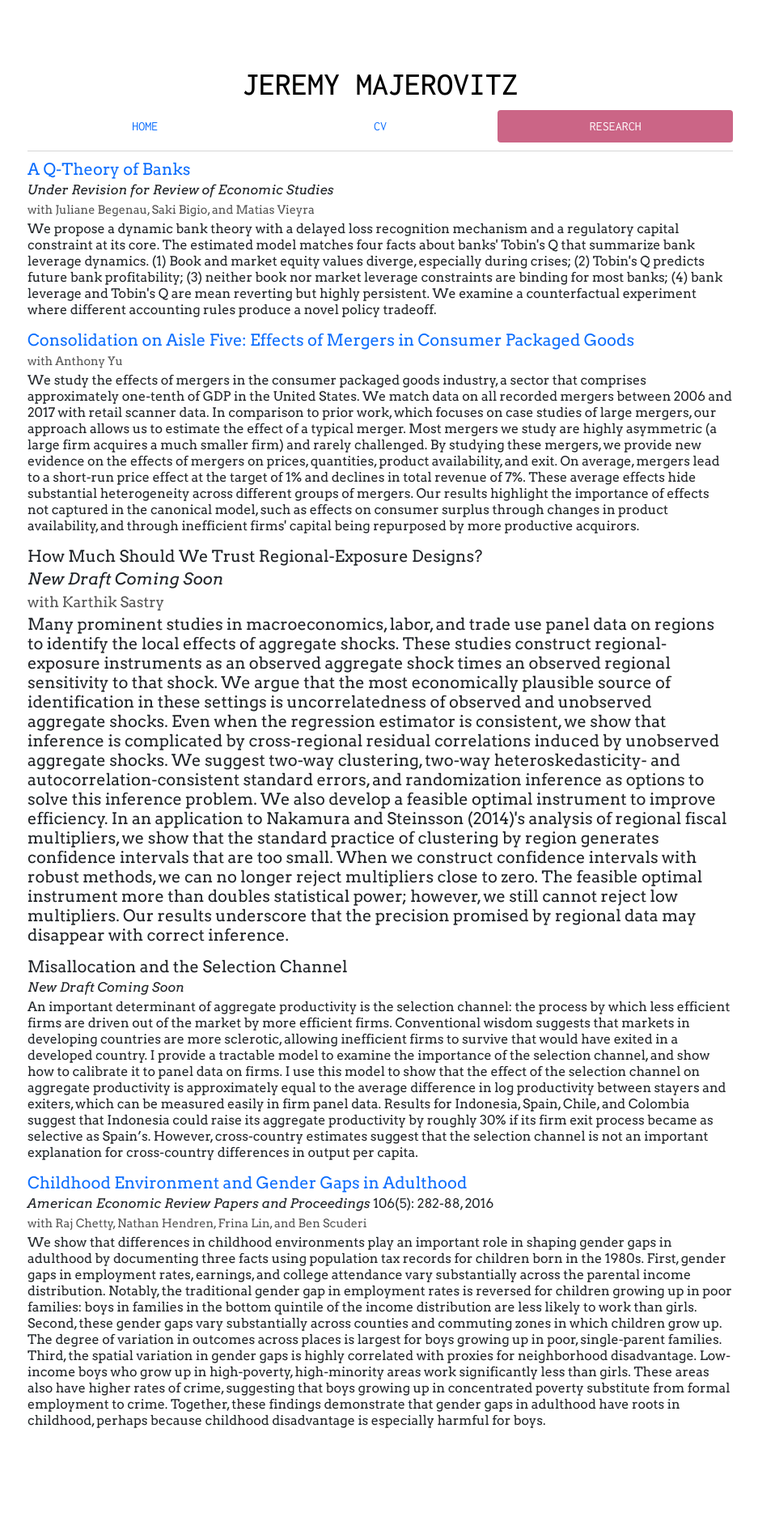
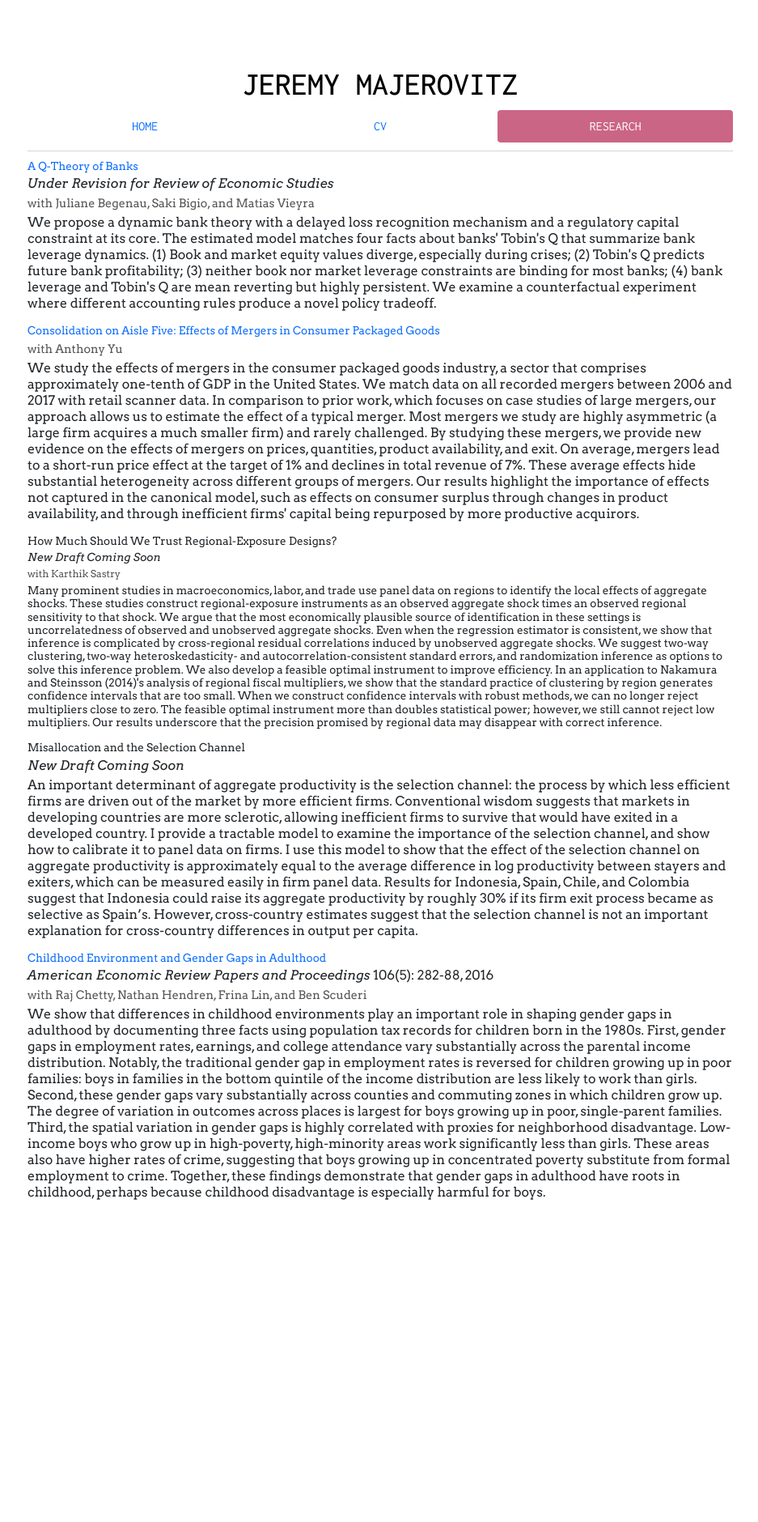
Before and after one commit to jmajic/jmajic.github.io, a Jekyll site: the page built from research/index.html, in a window 1280 px wide. Shown: the whole page at 81% size, without its empty margins (170-1107 px from the left). Built offline with Jekyll 4.4.1, drawn with Linux system fonts in a browser that asks for light colours; nearby versions of some CDN libraries; after the commit the page ends 1598 px from its top, so only the background shows below that.

Commit message:
Shrink the h5 headings a bit

```diff
--- a/css/main.css
+++ b/css/main.css
@@ -62,5 +62,6 @@ h4 a, h5 a, h6 a{text-decoration: none; }
 .statatitle{padding-right:3px}
 .researchpaper{line-height:20px;margin-bottom:15px}
 .researchpaper p,h5,h6{margin-bottom:4px}
+.researchpaper h5{font-size:85%}
 .researchabstract{font-size:14px;margin-bottom:30px}
 .abstract{margin-left:30px;font-size:95%}
```
